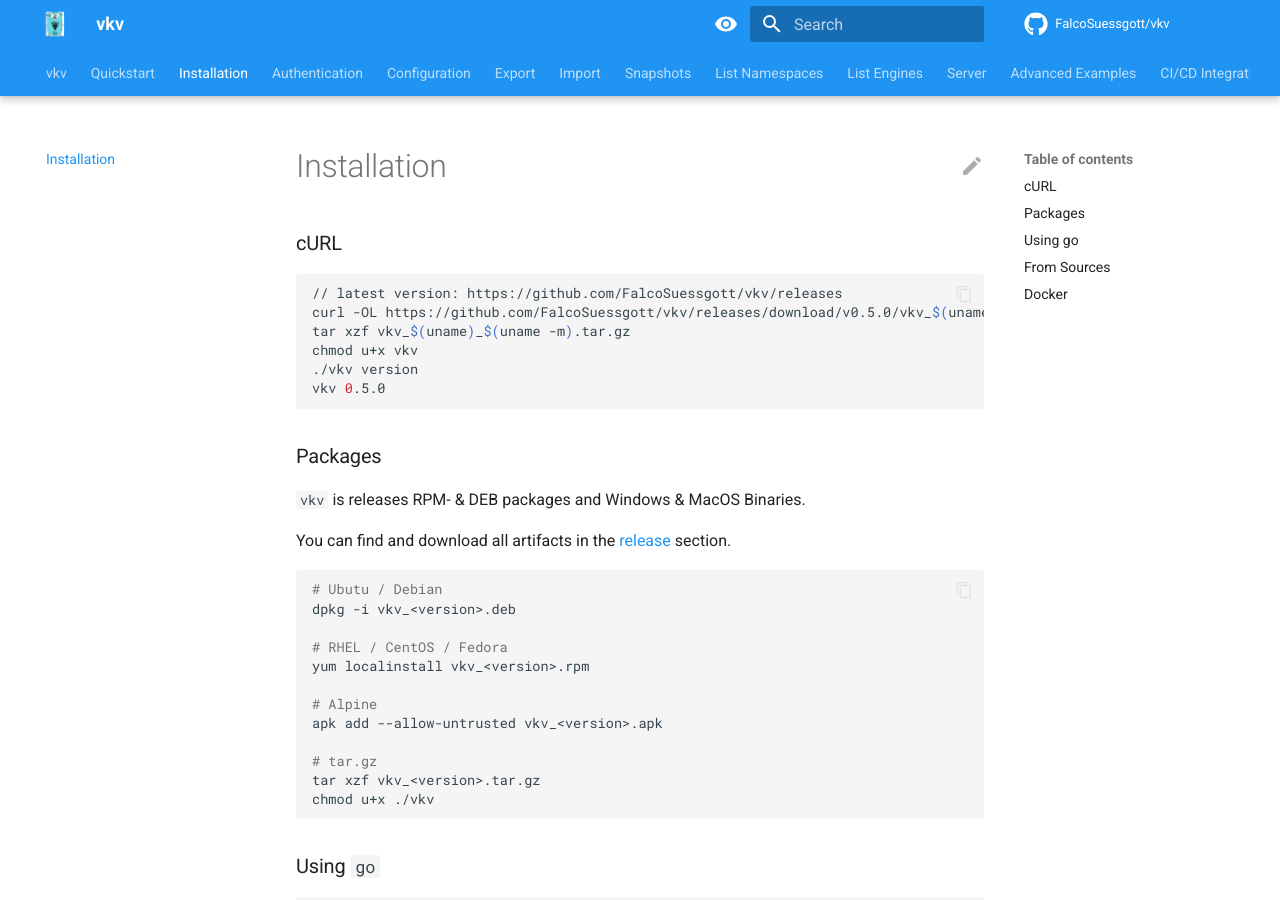
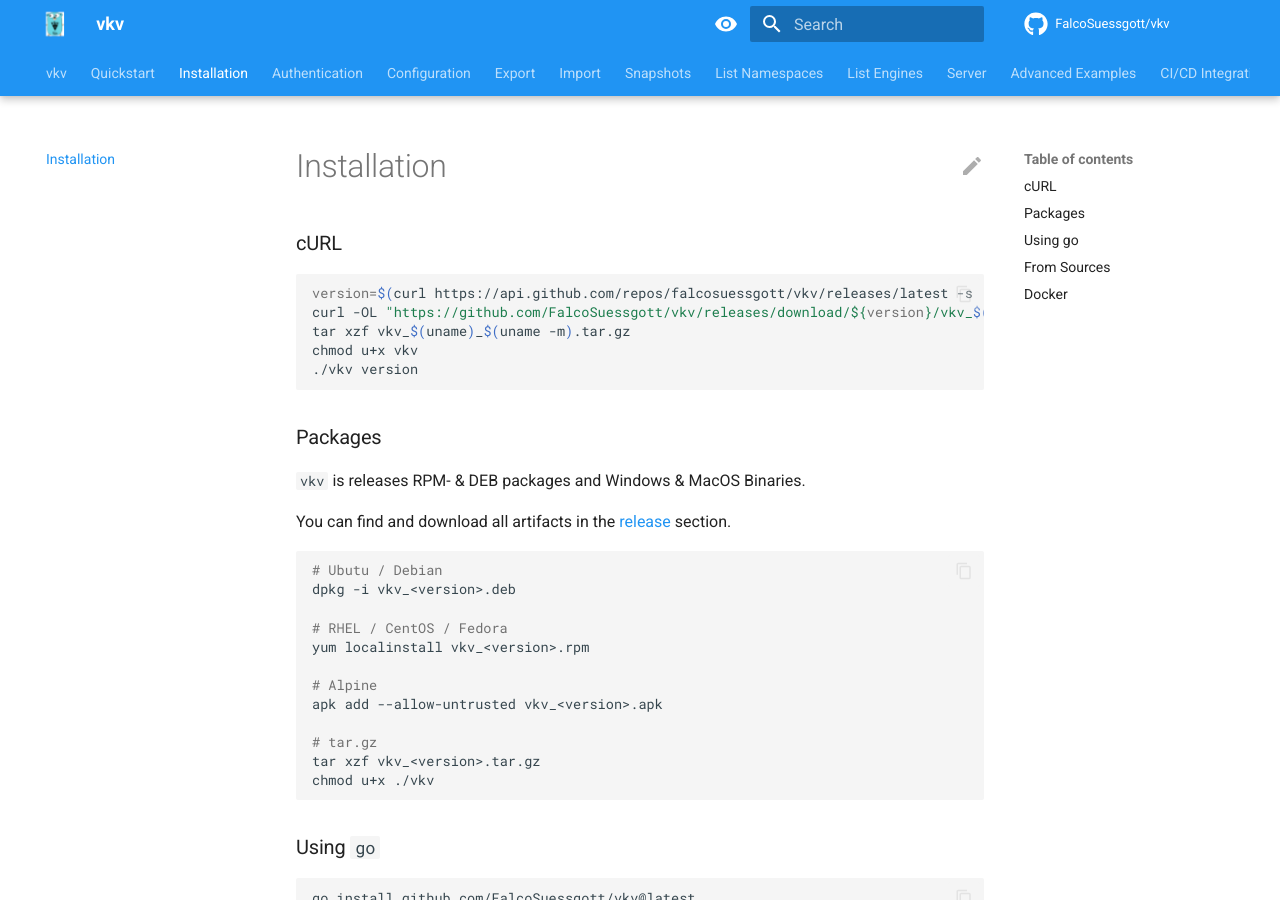
Before and after one commit to FalcoSuessgott/vkv, an MkDocs documentation site: the page built from docs/installation/index.md, in a window 1280 px wide and 900 px high. Built offline with MkDocs 1.6.1 and Material for MkDocs 9.7.7, drawn with Linux system fonts in a browser that asks for light colours; comment, search, counter and statistics services are not loaded.

Commit message:
chore(docs): improve install commands

````diff
--- a/docs/installation/index.md
+++ b/docs/installation/index.md
@@ -1,11 +1,10 @@
 ### cURL
 ```bash
-// latest version: https://github.com/FalcoSuessgott/vkv/releases
-curl -OL https://github.com/FalcoSuessgott/vkv/releases/download/v0.5.0/vkv_$(uname)_$(uname -m).tar.gz
+version=$(curl https://api.github.com/repos/falcosuessgott/vkv/releases/latest -s | jq .name -r)
+curl -OL "https://github.com/FalcoSuessgott/vkv/releases/download/${version}/vkv_$(uname)_$(uname -m).tar.gz"
 tar xzf vkv_$(uname)_$(uname -m).tar.gz
 chmod u+x vkv
 ./vkv version
-vkv 0.5.0
 ```
 
 ### Packages
````
Also changed, not shown: README.md (+2 -2 lines), 1 other file.
